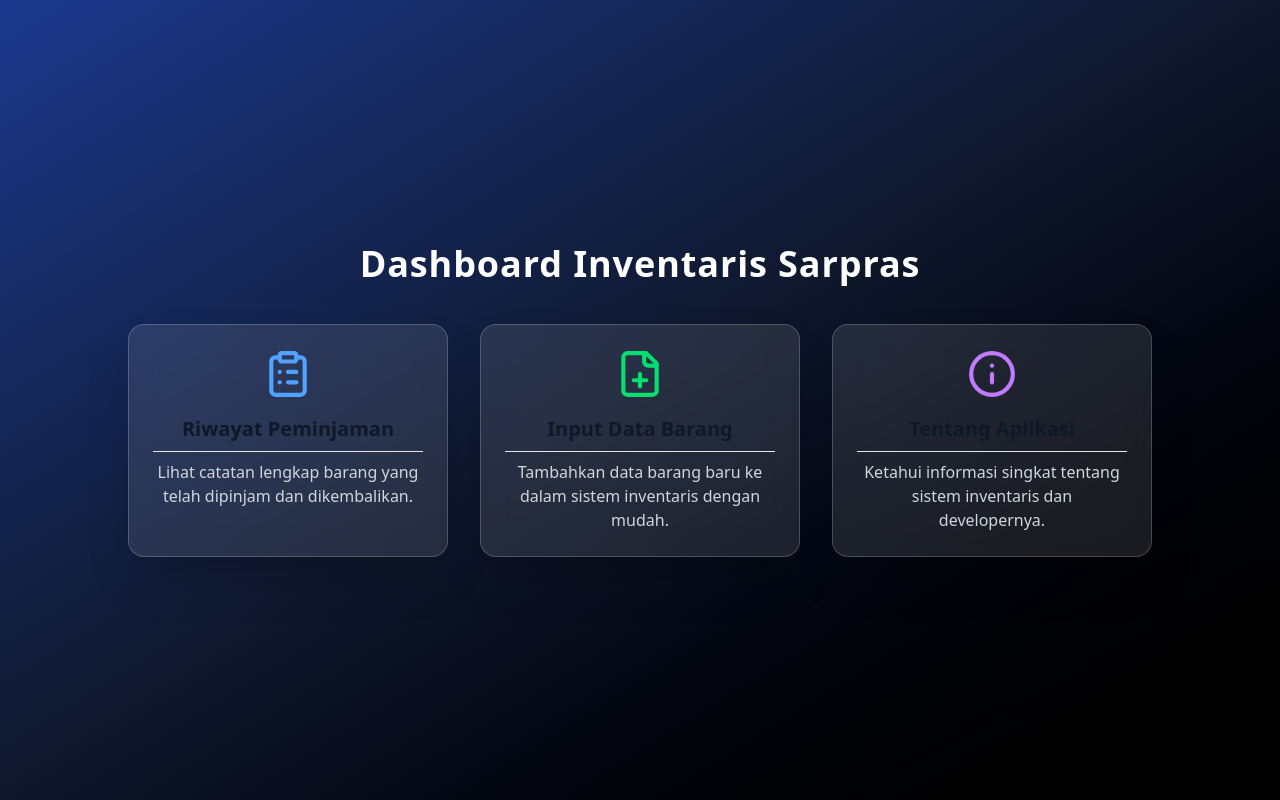
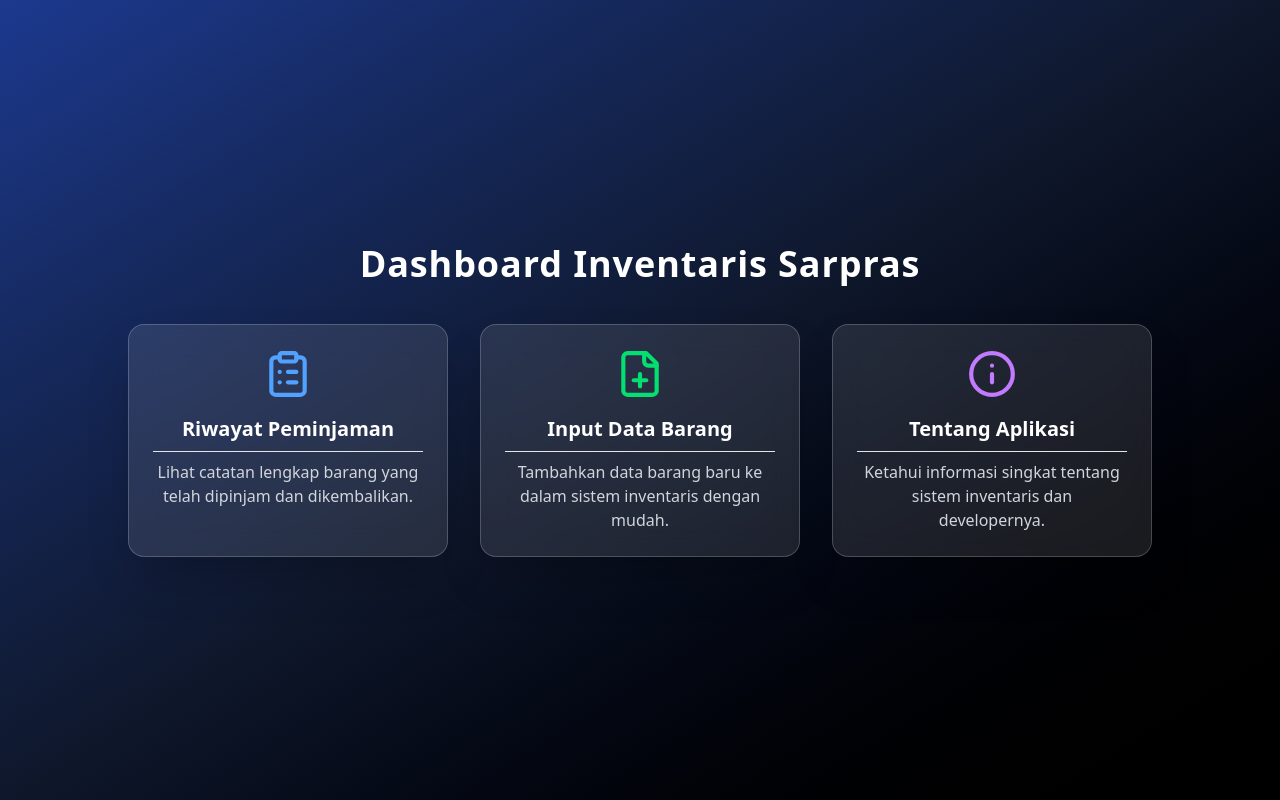
Before and after one commit to Fridoavan/fridowebujian, a Next.js app: page /dashboard in a window 1280 px wide. Built offline with nearby package versions, Linux system fonts and the light colour scheme.

Commit message:
ubah warna tulisan di dashboard

```diff
--- a/src/app/dashboard/page.tsx
+++ b/src/app/dashboard/page.tsx
@@ -5,18 +5,22 @@ import { Card, CardHeader, CardTitle, CardContent } from "@/components/ui/card";
 import { ClipboardList, FilePlus, Info } from "lucide-react";
 
 export default function DashboardPage() {
+  {
+    /* NAVIGASI ROUTER */
+  }
   const router = useRouter();
-
   const navigate = (path: string) => {
     router.push(path);
   };
 
   return (
     <div className="min-h-screen flex flex-col items-center justify-center bg-gradient-to-br from-blue-900 via-slate-900 to-black text-white p-8">
+      {/* JUDUL DASHBOARD */}
       <h1 className="text-4xl font-bold mb-10 text-center tracking-wide">
         Dashboard Inventaris Sarpras
       </h1>
 
+      {/* GRID KARTU */}
       <div className="grid grid-cols-1 md:grid-cols-3 gap-8 w-full max-w-5xl">
         {/* Card Riwayat */}
         <Card
@@ -25,7 +29,7 @@ export default function DashboardPage() {
         >
           <CardHeader className="flex flex-col items-center">
             <ClipboardList size={50} className="text-blue-400 mb-4" />
-            <CardTitle className="text-xl font-semibold text-center">
+            <CardTitle className="text-xl font-semibold text-center text-white">
               Riwayat Peminjaman
             </CardTitle>
           </CardHeader>
@@ -41,7 +45,7 @@ export default function DashboardPage() {
         >
           <CardHeader className="flex flex-col items-center">
             <FilePlus size={50} className="text-green-400 mb-4" />
-            <CardTitle className="text-xl font-semibold text-center">
+            <CardTitle className="text-xl font-semibold text-center text-white">
               Input Data Barang
             </CardTitle>
           </CardHeader>
@@ -57,7 +61,7 @@ export default function DashboardPage() {
         >
           <CardHeader className="flex flex-col items-center">
             <Info size={50} className="text-purple-400 mb-4" />
-            <CardTitle className="text-xl font-semibold text-center">
+            <CardTitle className="text-xl font-semibold text-center text-white">
               Tentang Aplikasi
             </CardTitle>
           </CardHeader>
```
